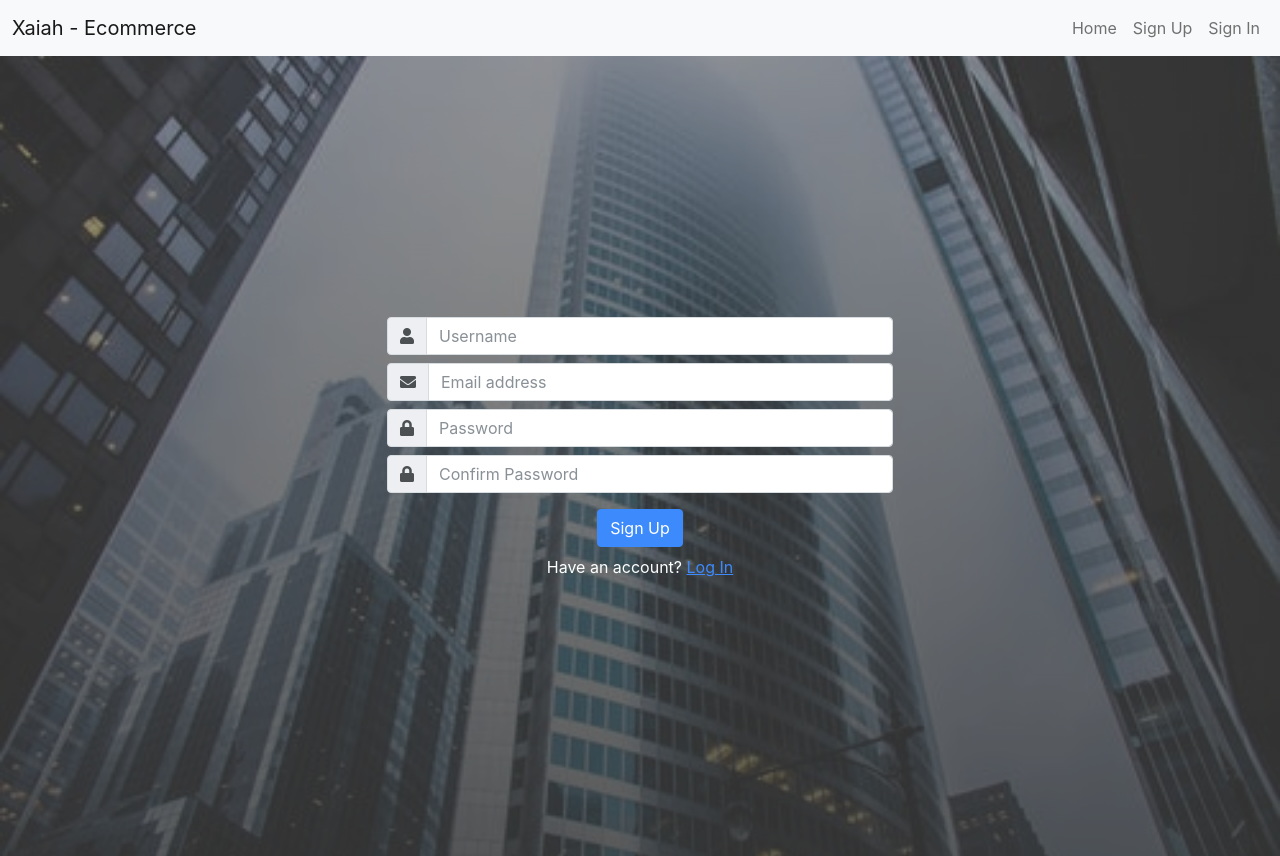
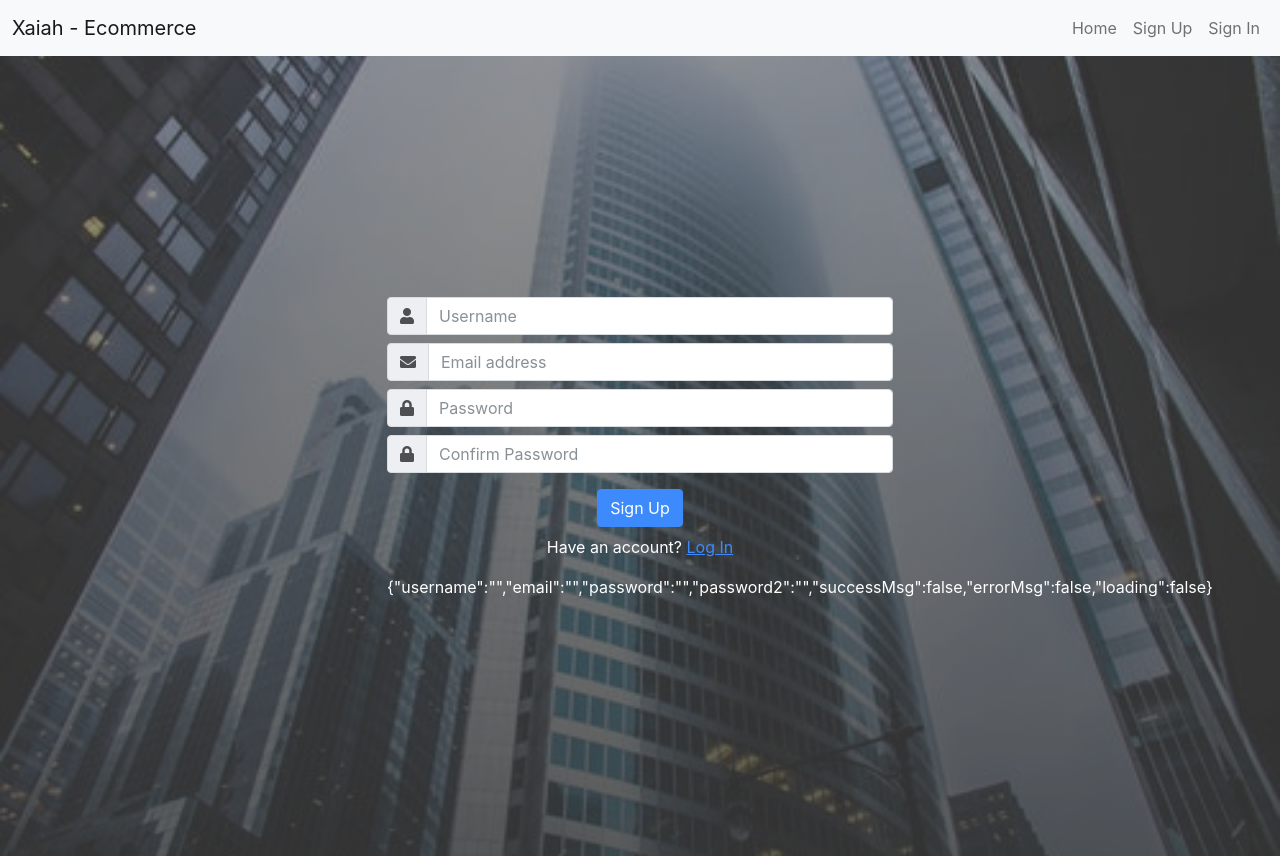
Before and after one commit to jhun0601/Xaiah, a React (Create React App) app in the folder client/: page /signup in a window 1280 px wide. Built offline with nearby package versions, Linux system fonts and the light colour scheme.

Commit message:
update signup

```diff
--- a/client/src/components/Signup.js
+++ b/client/src/components/Signup.js
@@ -1,32 +1,58 @@
-import React from 'react';
+import React, { useState } from 'react';
 import './css/Signup.css';
-// import { Switch, Route } from 'react-router-dom';
+import { Link } from 'react-router-dom';
 
 const Signup = () => {
+    const[formData, setFormData] = useState({
+        username:'',
+        email:'',
+        password:'',
+        password2:'',
+        successMsg:false,
+        errorMsg:false,
+        loading:false
+    })
+    const {username, email, password, password2, successMsg, errorMsg, loading} = formData;
+
+    /******
+        event handlers
+     ******/
+    const handleChange = (e) => {
+        // console.log(e);
+        setFormData({
+            ...formData,
+            [e.target.name] : e.target.value
+        })
+    }
+    const handleSubmit = (e) => {
+        e.preventDefault();
+        console.log(formData)
+
+    }
     const showSignUpForm = () => (
-        <form className="signup-form">
+        <form className="signup-form" onSubmit={handleSubmit}>
             <div className="form-group mb-2" >
                 <div className="input-group flex-nowrap">
                     <span className="input-group-text" id="addon-wrapping"><i className="fa fa-user"></i></span>
-                    <input type="text" className="form-control" placeholder="Username" aria-label="Username" aria-describedby="addon-wrapping" />
+                    <input name="username" value={username} type="text" className="form-control" placeholder="Username" aria-label="Username" aria-describedby="addon-wrapping" onChange={handleChange}/>
                 </div>
             </div>
             <div className="form-group mb-2" >
                 <div className="input-group flex-nowrap">
                     <span className="input-group-text" id="addon-wrapping"><i className="fa fa-envelope"></i></span>
-                    <input type="email" className="form-control" placeholder="Email address" aria-label="Email address" aria-describedby="addon-wrapping" />
+                    <input name="email" value={email} type="email" className="form-control" placeholder="Email address" aria-label="Email address" aria-describedby="addon-wrapping" onChange={handleChange}/>
                 </div>
             </div>
             <div className="form-group mb-2" >
                 <div className="input-group flex-nowrap">
                     <span className="input-group-text" id="addon-wrapping"><i className="fa fa-lock"></i></span>
-                    <input type="password" className="form-control" placeholder="Password" aria-label="Password" aria-describedby="addon-wrapping" />
+                    <input name="password" value={password} type="password" className="form-control" placeholder="Password" aria-label="Password" aria-describedby="addon-wrapping" onChange={handleChange}/>
                 </div>
             </div>
             <div className="form-group mb-2" >
                 <div className="input-group flex-nowrap">
                     <span className="input-group-text" id="addon-wrapping"><i className="fa fa-lock"></i></span>
-                    <input type="password" className="form-control" placeholder="Confirm Password" aria-label="Confirm Password" aria-describedby="addon-wrapping" />
+                    <input name="password2" value={password2} type="password" className="form-control" placeholder="Confirm Password" aria-label="Confirm Password" aria-describedby="addon-wrapping" onChange={handleChange}/>
                 </div>
             </div>
 
@@ -34,7 +60,7 @@ const Signup = () => {
                 <button type="submit" className="btn btn-primary btn-block">Sign Up</button>
             </div>
             <p className="text-center text-white mt-2">
-                Have an account? <a href="">Log In</a>
+                Have an account? <Link to="/signin">Log In</Link>
             </p>
 
         </form>
@@ -45,6 +71,7 @@ const Signup = () => {
             <div className="row px-3 vh-100">
                 <div className="col-md-5 mx-auto align-self-center">
                     {showSignUpForm()}
+                    <p style={{color:'white'}}>{JSON.stringify(formData)}</p>
                 </div>
             </div>
         </div>
```
